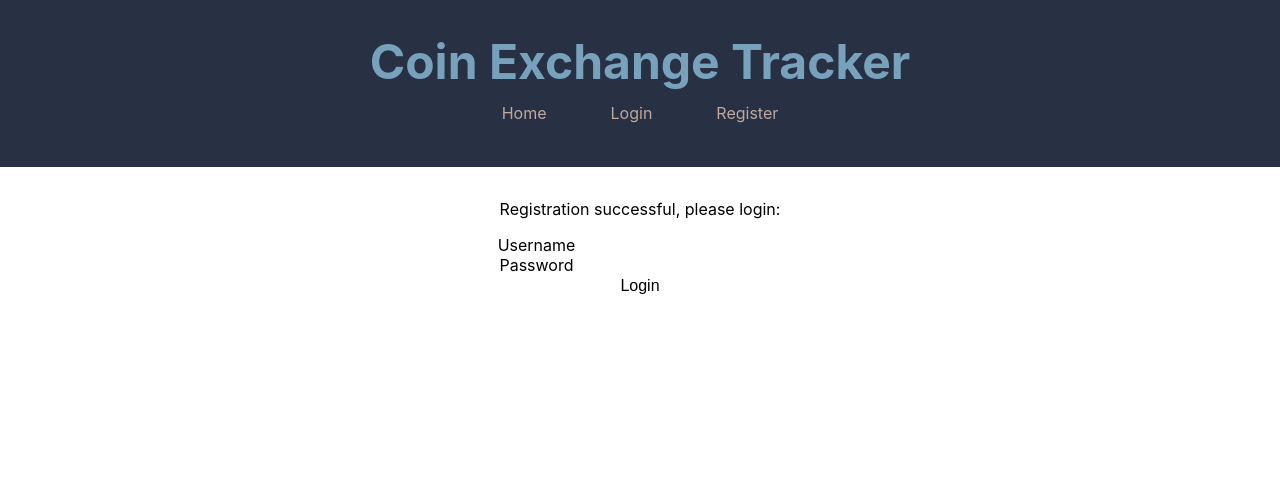
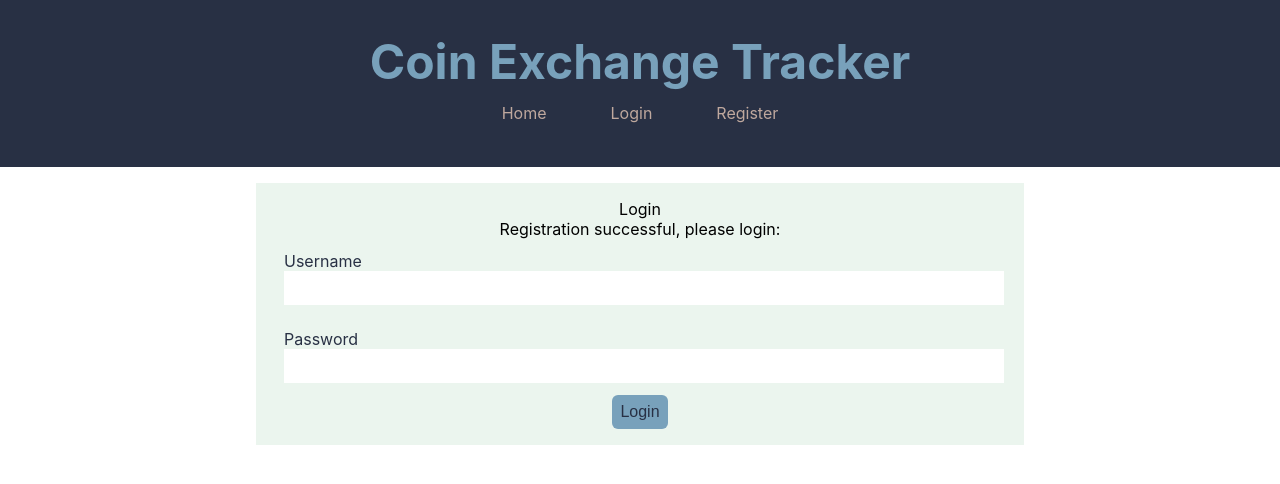
Before and after one commit to elijahbocz/exchange-tracker, a React (Create React App) app in the folder frontend/: page /successful-registration in a window 1280 px wide. Shown: the top 484 px of the page. Built offline with nearby package versions, Linux system fonts and the light colour scheme.

Commit message:
flesh out ui a bit more, still unsure if theme will stay, but styling is more consistent

```diff
--- a/frontend/src/components/Home.js
+++ b/frontend/src/components/Home.js
@@ -6,6 +6,7 @@ import Header from "./Header";
 
 const StyledHomeContent = styled.div`
   text-align: center;
+
 `;
 
 const StyledHomeText = styled.div`
@@ -17,12 +18,12 @@ const StyledLink = styled(Link)`
   text-decoration: none;
 
   button {
-    background: black;
+    background: #78A1BB;
     border: none;
     border-radius: 6px;
-    color: white;
+    color: #fff;
     margin: 1rem;
-    padding: 1rem;
+    padding: 0.5rem;
     width: 100px;
   }
 
--- a/frontend/src/components/dashboard/Dashboard.js
+++ b/frontend/src/components/dashboard/Dashboard.js
@@ -10,9 +10,9 @@ const StyledDashboard = styled.div`
 `;
 
 const StyledTable = styled.table`
-  background: #EBF5EE;
+  background: #ebf5ee;
   text-align: center;
-  margin: 0 auto;
+  margin: 1rem auto;
 
   th {
     color: #283044;
@@ -21,6 +21,14 @@ const StyledTable = styled.table`
   th,
   td {
     padding: 1rem;
+  }
+
+  .profit {
+    color: #00CE2A;
+  }
+
+  .loss {
+    color: #BA2D13;
   }
 `;
 
@@ -75,12 +83,20 @@ function Dashboard(props) {
               <td>{coin.quantity}</td>
               <td>{coin.averagePrice}</td>
               <td>{coin.currentPrice}</td>
-              <td>{coin.pAndL}</td>
+              {coin.pAndL > 0 ? (
+                <td className="profit">{coin.pAndL}</td>
+              ) : (
+                <td className="loss">{coin.pAndL}</td>
+              )}
             </tr>
           ))}
           <tr>
             <td colSpan="5">Total P & L:</td>
-            <td>{data.totalPL}</td>
+            {data.totalPL > 0 ? (
+                <td className="profit">{data.totalPL}</td>
+              ) : (
+                <td className="loss">{data.totalPL}</td>
+              )}
           </tr>
         </StyledTable>
       </StyledDashboard>
--- a/frontend/src/components/dashboard/Entry.js
+++ b/frontend/src/components/dashboard/Entry.js
@@ -5,6 +5,7 @@ import styled from "styled-components";
 import Header from "../Header";
 
 const StyledEntry = styled.div`
+  padding: 1rem;
   text-align: center;
   h1 {
     font-size: 3rem;
@@ -16,18 +17,40 @@ const StyledEntry = styled.div`
 `;
 
 const StyledForm = styled.form`
+  background: #ebf5ee;
   padding: 1rem;
+  margin: 1rem 20%;
+
+  button {
+    background: #78A1BB;
+    border-radius: 6px;
+    color: #283044;
+    padding: 0.5rem;
+    text-align: center;
+  }
+  button:hover {
+    cursor: pointer;
+    opacity: .9;
+  }
+`;
+
+const StyledInputGroup = styled.div`
+  padding: 0.75rem;
+  text-align: left;
+
   label {
-    padding-right: 2rem;
+    color: #283044;
+    padding-right: rem;
   }
 
   input {
-    width: 15rem;
+    background: #fff;
+    padding: 0.5rem 0 0.5rem 0.5rem;
+    width: 100%;
   }
 `;
 
 function Entry(props) {
-  const [coinID, setCoinID] = useState("");
   const [userID, setUserID] = useState("");
   const [coinSymbol, setCoinSymbol] = useState("");
   const [exchange, setExchange] = useState("");
@@ -113,23 +136,31 @@ function Entry(props) {
 
   return (
     <div className="entry-wrapper">
+      <Header />
       <StyledEntry>
-        <Header />
         <p>New Coin</p>
         <p className="error">{error}</p>
         <StyledForm onSubmit={handleSubmit}>
-          <label>Coin Symbol</label>
+          <StyledInputGroup>
+            <label>Coin Symbol (btc, eth, ...)</label>
             <input id="coin-symbol" type="text" onChange={updateValues}></input>
-          <p></p>
+          </StyledInputGroup>
+          <StyledInputGroup>
             <label>Exchange</label>
             <input id="exchange" type="text" onChange={updateValues}></input>
-          <p></p>
+          </StyledInputGroup>
+          <StyledInputGroup>
             <label>Quantity</label>
             <input id="quantity" type="text" onChange={updateValues}></input>
-          <p></p>
+          </StyledInputGroup>
+          <StyledInputGroup>
             <label>Average Price</label>
-          <input id="average-price" type="text" onChange={updateValues}></input>
-          <p></p>
+            <input
+              id="average-price"
+              type="text"
+              onChange={updateValues}
+            ></input>
+          </StyledInputGroup>
           <button>Submit</button>
         </StyledForm>
       </StyledEntry>
--- a/frontend/src/components/user/Login.js
+++ b/frontend/src/components/user/Login.js
@@ -5,19 +5,42 @@ import styled from "styled-components";
 import Header from "../Header";
 
 const StyledLogin = styled.div`
+  background: #ebf5ee;
+  padding: 1rem;
+  margin: 1rem 20%;
   text-align: center;
-  padding: 1rem;
-  margin: 1rem;
-
   .error {
     color: red;
   }
 `;
 
 const StyledForm = styled.form`
-  margin: 1rem;
+  button {
+    background: #78A1BB;
+    border-radius: 6px;
+    color: #283044;
+    padding: 0.5rem;
+    text-align: center;
+  }
+  button:hover {
+    cursor: pointer;
+    opacity: .9;
+  }
+`;
+
+const StyledInputGroup = styled.div`
+  padding: 0.75rem;
+  text-align: left;
+
   label {
-    margin: 1rem;
+    color: #283044;
+    padding-right: rem;
+  }
+
+  input {
+    background: #fff;
+    padding: 0.5rem 0 0.5rem 0.5rem;
+    width: 100%;
   }
 `;
 
@@ -70,12 +93,18 @@ function Login(props) {
         <p className="error">{error}</p>
         <p>Login</p>
         <StyledForm onSubmit={handleLogin}>
-          <label>Username</label>
-          <input type="text" id="username" onChange={updateValues}></input>
-          <p></p>
-          <label>Password</label>
-          <input type="password" id="password" onChange={updateValues}></input>
-          <p></p>
+          <StyledInputGroup>
+            <label>Username</label>
+            <input type="text" id="username" onChange={updateValues}></input>
+          </StyledInputGroup>
+          <StyledInputGroup>
+            <label>Password</label>
+            <input
+              type="password"
+              id="password"
+              onChange={updateValues}
+            ></input>
+          </StyledInputGroup>
           <button>Login</button>
         </StyledForm>
       </StyledLogin>
--- a/frontend/src/components/user/Register.js
+++ b/frontend/src/components/user/Register.js
@@ -5,19 +5,42 @@ import styled from "styled-components";
 import Header from "../Header";
 
 const StyledRegistration = styled.div`
+  background: #ebf5ee;
+  padding: 1rem;
+  margin: 1rem 20%;
   text-align: center;
-  padding: 1rem;
-  margin: 1rem;
-
   .error {
     color: red;
   }
 `;
 
 const StyledForm = styled.form`
-  margin: 1rem;
+  button {
+    background: #78a1bb;
+    border-radius: 6px;
+    color: #283044;
+    padding: 0.5rem;
+    text-align: center;
+  }
+  button:hover {
+    cursor: pointer;
+    opacity: 0.9;
+  }
+`;
+
+const StyledInputGroup = styled.div`
+  padding: 0.75rem;
+  text-align: left;
+
   label {
-    margin: 1rem;
+    color: #283044;
+    padding-right: rem;
+  }
+
+  input {
+    background: #fff;
+    padding: 0.5rem 0 0.5rem 0.5rem;
+    width: 100%;
   }
 `;
 
@@ -77,19 +100,26 @@ function Register(props) {
         <p className="error">{error}</p>
         <p>Register</p>
         <StyledForm onSubmit={handleRegistration}>
+          <StyledInputGroup>
             <label>Username</label>
             <input type="text" id="username" onChange={updateValues}></input>
-          <p></p>
+          </StyledInputGroup>
+          <StyledInputGroup>
             <label>Password</label>
-          <input type="password" id="password" onChange={updateValues}></input>
-          <p></p>
+            <input
+              type="password"
+              id="password"
+              onChange={updateValues}
+            ></input>
+          </StyledInputGroup>
+          <StyledInputGroup>
             <label>Confirm Password</label>
             <input
               type="password"
               id="confirm-password"
               onChange={updateValues}
             ></input>
-          <p></p>
+          </StyledInputGroup>
           <button>Register</button>
         </StyledForm>
       </StyledRegistration>
--- a/frontend/src/components/user/SuccessfulRegistration.js
+++ b/frontend/src/components/user/SuccessfulRegistration.js
@@ -1,30 +1,60 @@
-import React, { useState } from "react";
+import React, { useEffect, useState } from "react";
 import { withRouter } from "react-router-dom";
 import styled from "styled-components";
 
 import Header from "../Header";
 
 const StyledLogin = styled.div`
+  background: #ebf5ee;
+  padding: 1rem;
+  margin: 1rem 20%;
   text-align: center;
-  padding: 1rem;
-  margin: 1rem;
-
   .error {
     color: red;
   }
 `;
 
 const StyledForm = styled.form`
-  margin: 1rem;
-  label {
-    margin: 1rem;
+  button {
+    background: #78A1BB;
+    border-radius: 6px;
+    color: #283044;
+    padding: 0.5rem;
+    text-align: center;
+  }
+  button:hover {
+    cursor: pointer;
+    opacity: .9;
   }
 `;
 
-function SuccessfulRegistration(props) {
+const StyledInputGroup = styled.div`
+  padding: 0.75rem;
+  text-align: left;
+
+  label {
+    color: #283044;
+    padding-right: rem;
+  }
+
+  input {
+    background: #fff;
+    padding: 0.5rem 0 0.5rem 0.5rem;
+    width: 100%;
+  }
+`;
+
+function Login(props) {
   const [username, setUsername] = useState("");
   const [password, setPassword] = useState("");
   const [error, setError] = useState("");
+
+  useEffect(() => {
+    const userLoggedIn = localStorage.getItem("user");
+    if (userLoggedIn) {
+      props.history.push("/dashboard");
+    }
+  }, []);
 
   function handleLogin(e) {
     e.preventDefault();
@@ -61,14 +91,21 @@ function SuccessfulRegistration(props) {
       <Header />
       <StyledLogin>
         <p className="error">{error}</p>
-        <p>Registration successful, please login:</p>
+        <p>Login</p>
         <StyledForm onSubmit={handleLogin}>
-          <label>Username</label>
-          <input type="text" id="username" onChange={updateValues}></input>
-          <p></p>
-          <label>Password</label>
-          <input type="password" id="password" onChange={updateValues}></input>
-          <p></p>
+          <p>Registration successful, please login:</p>
+          <StyledInputGroup>
+            <label>Username</label>
+            <input type="text" id="username" onChange={updateValues}></input>
+          </StyledInputGroup>
+          <StyledInputGroup>
+            <label>Password</label>
+            <input
+              type="password"
+              id="password"
+              onChange={updateValues}
+            ></input>
+          </StyledInputGroup>
           <button>Login</button>
         </StyledForm>
       </StyledLogin>
@@ -76,4 +113,4 @@ function SuccessfulRegistration(props) {
   );
 }
 
-export default withRouter(SuccessfulRegistration);
+export default withRouter(Login);
```
Lines whose indentation alone changed are shown as unchanged.
